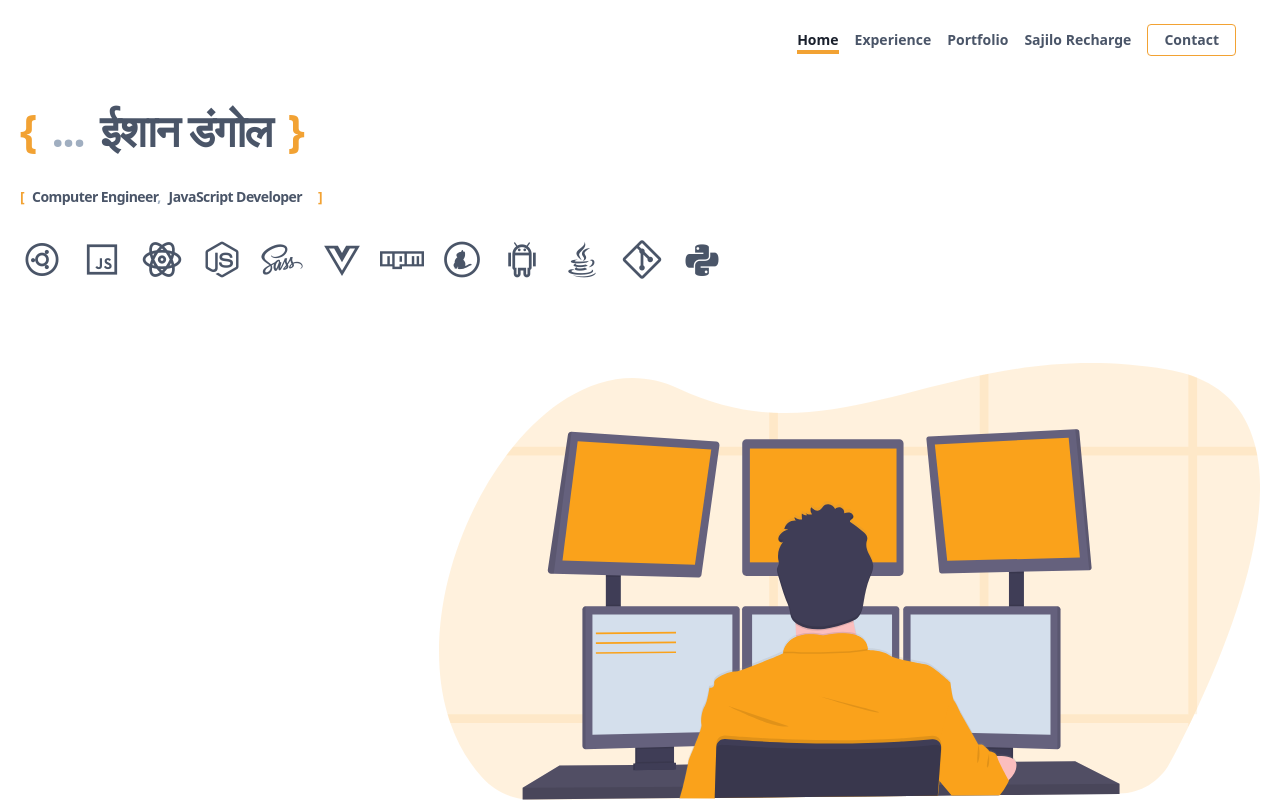
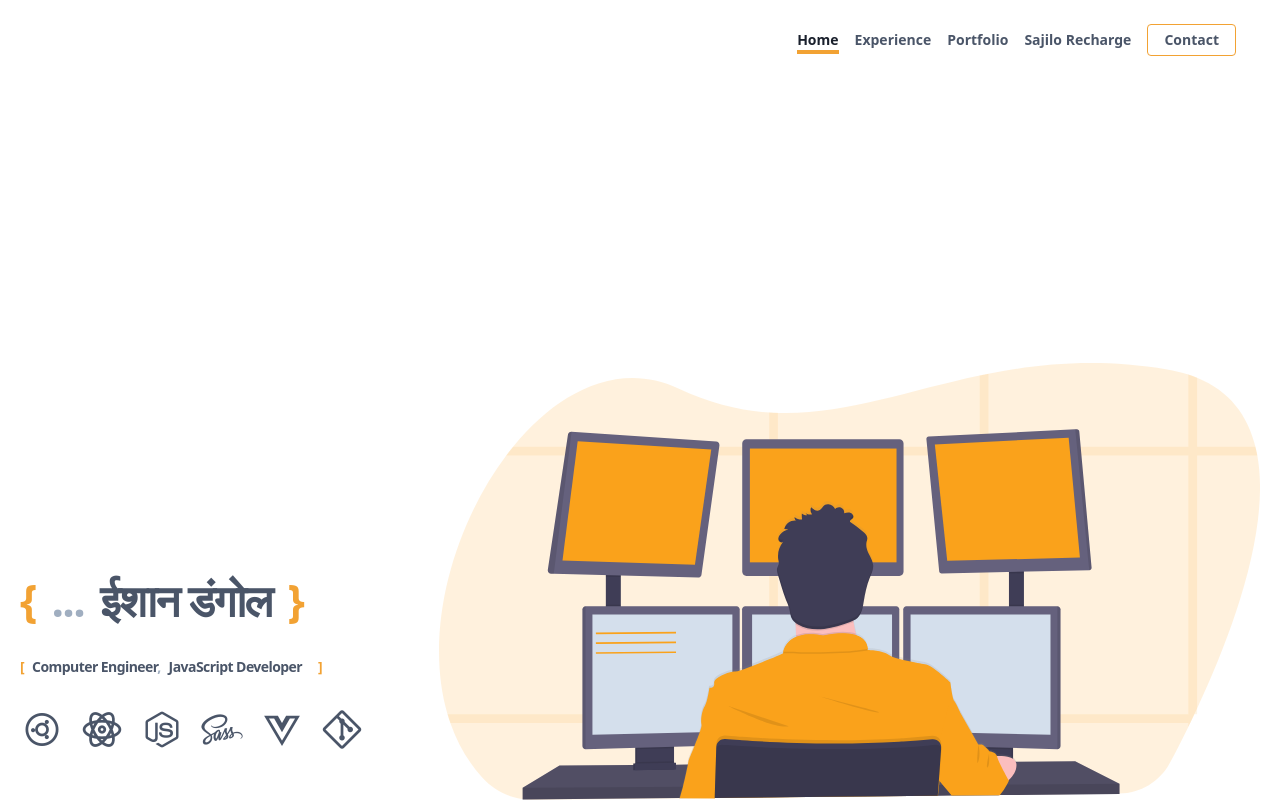
Before and after one commit to ishandongol/ishandongol.github.io, a Next.js app: page / in a window 1280 px wide. Built offline with nearby package versions, Linux system fonts and the light colour scheme.

Commit message:
[HOME PAGE DESIGN]

```diff
--- a/components/intro.tsx
+++ b/components/intro.tsx
@@ -2,15 +2,15 @@ import Skills from "./skills"
 
 const Intro = () => {
   return (
-    <section className="h-calculated md:grid lg:grid-cols-3 gap-4">
-      <div className="lg:col-span-1 h-auto lg:h-calculated">
+    <section className="h-calculated lg:grid lg:grid-cols-3 gap-4">
+      <div className="lg:col-span-1 h-auto lg:h-calculated flex flex-col-reverse">
+      <Skills star containerClassName="mb-12 lb:mb-6 text-center lg:text-left" iconClassName="hover:text-sajilo-yellow text-gray-700 pr-4 pt-4 lg:pt-6 text-3xl lg:text-6xl text-center"/>
+      <p className="text-center lg:text-left text-xs md:text-sm font-bold text-gray-700 tracking-tighter leading-tight pb-2 pt-2">
+        <span className="text-sajilo-yellow mr-1 lg:mr-2">{'['}</span>Computer Engineer<span className="text-gray-500 mr-1 lg:mr-2">{','}</span>JavaScript Developer<span className="text-sajilo-yellow ml-2 md:ml-4">{']'}</span>
+      </p>
     <h2 className="text-center lg:text-left text-xl md:text-6xl font-bold text-gray-700 tracking-tighter leading-tight py-6">
         <span className="text-sajilo-yellow mr-2 lg:mr-4">{'{'}</span><span className="text-gray-500 mr-2 lg:mr-4">{'...'}</span>{'ईशान डंगोल'}<span className="text-sajilo-yellow ml-2 md:ml-4">{'}'}</span>
       </h2>
-      <p className="text-center lg:text-left text-xs md:text-sm font-bold text-gray-700 tracking-tighter leading-tight pb-2 pt-2">
-        <span className="text-sajilo-yellow mr-1 lg:mr-2">{'['}</span>Computer Engineer<span className="text-gray-500 mr-1 lg:mr-2">{','}</span>JavaScript Developer<span className="text-sajilo-yellow ml-2 md:ml-4">{']'}</span>
-      </p>
-      <Skills/>
       </div>
       <div className="lg:col-span-2 bg-hero bg-no-repeat lg:bg-right-bottom lg:h-calculated h-64 bg-center ">
       </div>
--- a/components/skills.tsx
+++ b/components/skills.tsx
@@ -1,16 +1,16 @@
 
 import { skills } from '../lib/constants'
 
-const Skills = ({star}:{star?:boolean}) => {
+const Skills = ({ star, containerClassName, iconClassName }: { star?: boolean, containerClassName?: string, iconClassName?: string }) => {
   const filteredSkills = star ? skills.filter((skill) => skill.star) : skills
   return (
-    <div className="mb-12 lg:mb-0 lg:inline-flex text-center">
-              {filteredSkills.map((skill) => {
-                return (
-                  <i className={`flex-1 hover:text-sajilo-yellow text-gray-700 text-center pl-2 pr-2 pt-4 lg:pt-6 lg:pl-0 lg:pr-4 text-3xl lg:text-6xl lab la-${skill.name}`}></i>
-                )
-              })}
-            </div>
+    <div className={`${containerClassName || 'mb-12 lg:mb-0 lg:inline-flex text-center'}`}>
+      {filteredSkills.map((skill) => {
+        return (
+          <i className={`${iconClassName || 'flex-1 hover:text-sajilo-yellow text-gray-700 text-center pl-2 pr-2 pt-4 lg:pt-6 lg:pl-0 lg:pr-4 text-3xl lg:text-6xl'} lab la-${skill.name}`}></i>
+        )
+      })}
+    </div>
   )
 }
 
```
